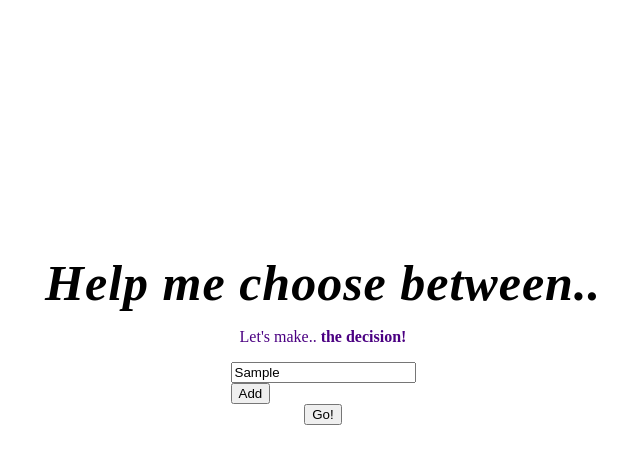
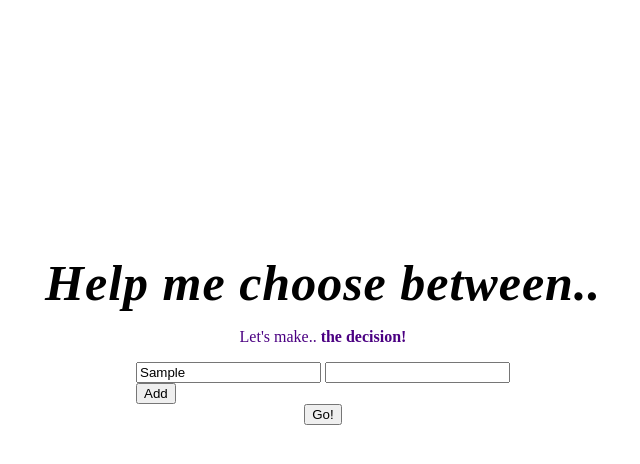
Before and after one commit to Ne11y/help-me-choose, a plain HTML site: page index.html in a window 1280 px wide. Both pictures are taken after typing "Sample" into the empty fields and a click on the button "Add". Shown: the whole page, without its empty margins (317-957 px from the left). Drawn offline with nearby package versions, Linux system fonts and the light colour scheme.

Commit message:
Day3, JS

```diff
--- a/index.html
+++ b/index.html
@@ -9,11 +9,25 @@
     <h1>Help me choose between..</h1>
     <p> Let's make.. <b>the decision!</b></p>
     <div class="inputSection">
-      <div>
+      <div class="inputs">
         <input placeholder="Something"></input>
       </div>
-      <button>Add</button>
+      <button class="addOption">Add</button>
+    </div>
+    <div class="resultSection">
     </div>
     <button>Go!</button>
+    <script src="https://code.jquery.com/jquery-3.2.1.min.js"></script>
+    <script>
+      $(function() {
+        $(".resultSection").hide()
+
+        var add_option=function(){
+      $(".inputs").append("<input></input>")
+    }
+    $(".addOption").click(add_option)
+
+    })
+    </script>
   </body>
 </html>
```
